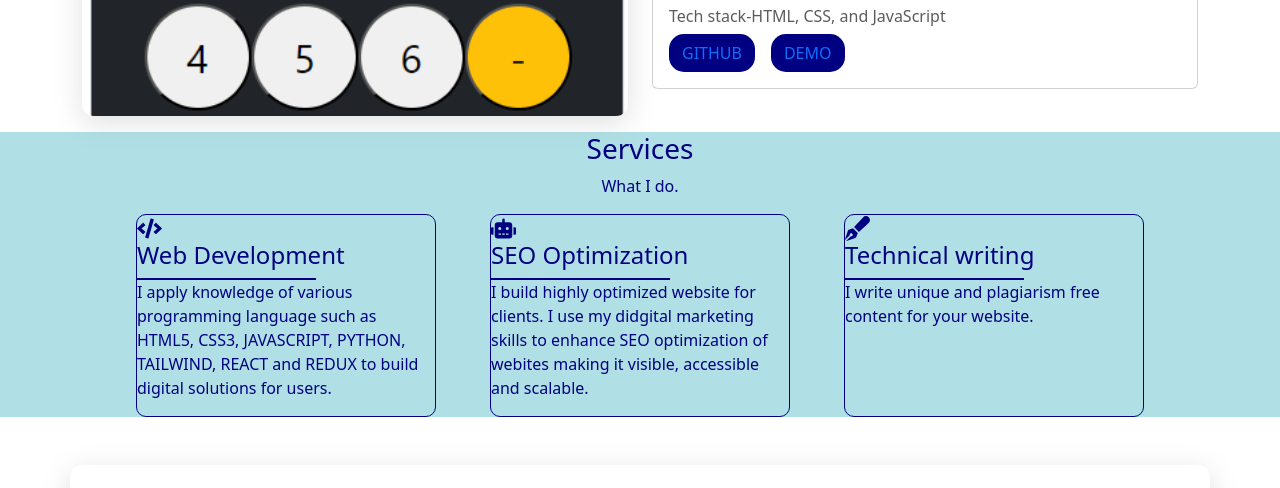
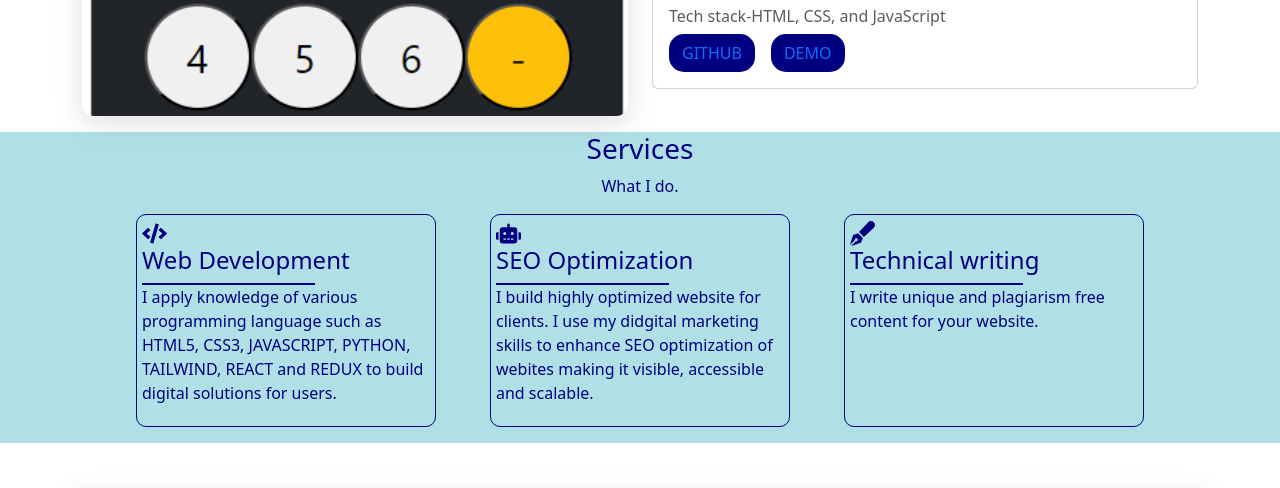
Before and after one commit to realmintech/myPortfolioWebsite, a React (Vite) app: page / in a window 1280 px wide. Shown: the part 2180-2668 px from the top of the page. Built offline with nearby package versions, Linux system fonts and the light colour scheme.

Commit message:
added technical skill and service

```diff
--- a/src/components/home/Service.jsx
+++ b/src/components/home/Service.jsx
@@ -4,19 +4,25 @@ export default function Service() {
     <>
       <div
         className="mt-3"
-        style={{ backgroundColor: 'powderblue', color: 'navy' }}
+        style={{
+          backgroundColor: 'powderblue',
+          color: 'navy',
+          marginBottom: '10px',
+        }}
       >
         <div className="text-center">
           <h3>Services</h3>
           <p>What I do.</p>
         </div>
         <div className="container">
-          <div className="row_div">
+          <div className="row_div ">
             <div
+              className="mb-3"
               style={{
                 border: '1px solid navy',
                 borderRadius: '10px',
                 width: '300px',
+                padding: '5px',
               }}
             >
               <FaCode fontSize={25} />
@@ -32,10 +38,12 @@ export default function Service() {
               </p>
             </div>
             <div
+              className="mb-3"
               style={{
                 border: '1px solid navy',
                 borderRadius: '10px',
                 width: '300px',
+                padding: '5px',
               }}
             >
               <FaRobot fontSize={25} />
@@ -51,11 +59,12 @@ export default function Service() {
               </p>
             </div>
             <div
-              className="seo"
+              className="seo mb-3"
               style={{
                 border: '1px solid navy',
                 borderRadius: '10px',
                 width: '300px',
+                padding: '5px',
               }}
             >
               <FaPenFancy fontSize={25} />
```
